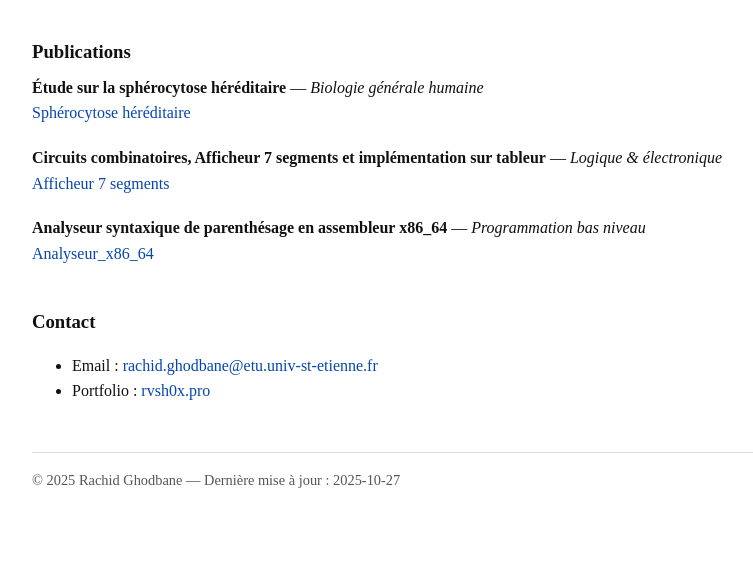
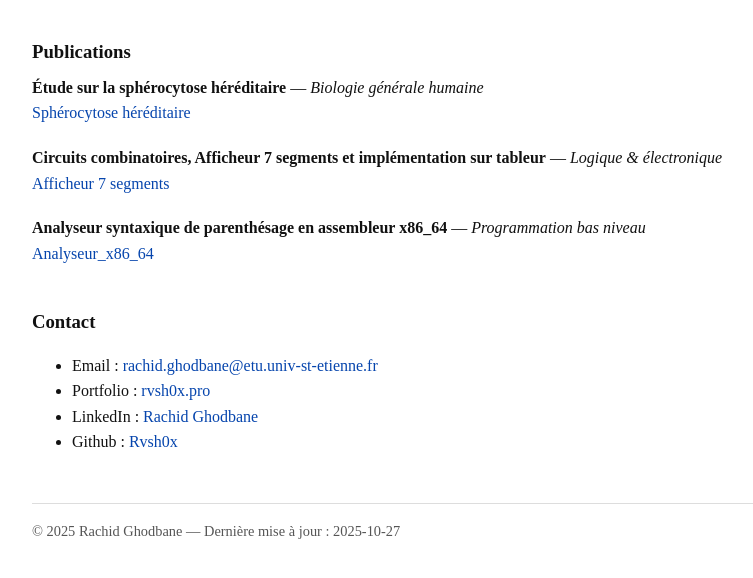
Before and after one commit to rvsh0x/academic-works, a plain HTML site: page index.html in a window 1280 px wide. Shown: the part 152-730 px from the top of the page, without its empty margins (0-753 px from the left). Drawn offline with Linux system fonts and the light colour scheme.

Commit message:
Update index.html

```diff
--- a/index.html
+++ b/index.html
@@ -98,6 +98,8 @@
       <ul>
         <li>Email : <a href="mailto:rachid.ghodbane@etu.univ-st-etienne.fr.com">rachid.ghodbane@etu.univ-st-etienne.fr</a></li>
         <li>Portfolio : <a href="https://rvsh0x.pro">rvsh0x.pro</a></li>
+        <li>LinkedIn : <a href="https://www.linkedin.com/in/rachid-g-6888b1248/">Rachid Ghodbane</a></li>
+        <li>Github : <a href="https://github.com/rvsh0x/">Rvsh0x</a></li>
       </ul>
     </section>
 
```
